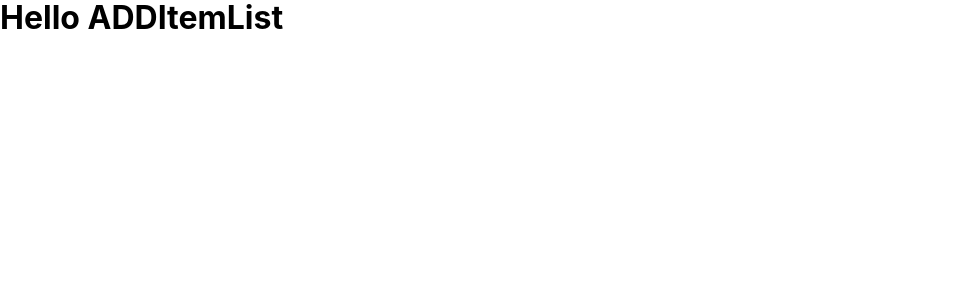
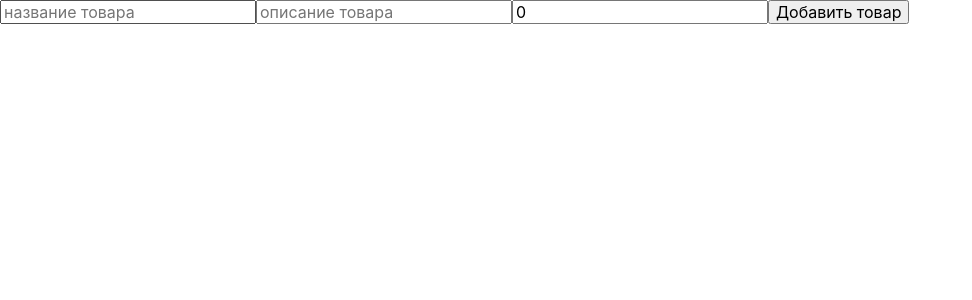
Before and after one commit to AslanovRustam/internetstore, a React (Create React App) app: page /catalog/add in a window 1280 px wide. Shown: the top 300 px of the page, without its empty margins (0-972 px from the left). Built offline with nearby package versions, Linux system fonts and the light colour scheme.

Commit message:
adds an add page and upd reducers logic

```diff
--- a/package.json
+++ b/package.json
@@ -12,6 +12,7 @@
     "react-redux": "^7.2.4",
     "react-router-dom": "^5.2.0",
     "react-scripts": "4.0.3",
+    "shortid": "^2.2.16",
     "web-vitals": "^1.1.2"
   },
   "scripts": {
--- a/src/components/additem/additem.js
+++ b/src/components/additem/additem.js
@@ -1,14 +1,83 @@
-import Items from "../../db.json";
+import { useState } from "react";
+import { useSelector, useDispatch } from "react-redux";
+import shortid from "shortid";
+import actions from "../../redux/actions";
 
 export default function AddItem() {
+  const [itemName, setItemName] = useState("");
+  const [itemDescription, setItemDescription] = useState("");
+  const [itemPrice, setItemPrice] = useState(0);
+
+  const dispatch = useDispatch();
+
+  const addItem = (item) => {
+    dispatch(actions.addItemSuccess(item));
+
+    // setFilteredItems([]);
+    // console.log("после очистки", items);
+  };
+
+  const handleItemNameChange = (e) => {
+    setItemName(e.currentTarget.value);
+  };
+  const handleItemDescriptionChange = (e) => {
+    setItemDescription(e.currentTarget.value);
+  };
+  const handlesetItemPriceChange = (e) => {
+    setItemPrice(e.currentTarget.value);
+  };
+
+  const handleSubmit = (e) => {
+    e.preventDefault();
+    console.log(
+      `itemName: ${itemName},`,
+      `itemDescription: ${itemDescription},`,
+      `itemPrice: ${itemPrice},`
+    );
+    resetForm();
+  };
+
+  const resetForm = () => {
+    setItemName("");
+    setItemDescription("");
+    setItemPrice("");
+  };
   return (
-    // <Link to="/catalog">
-    <div>
-      <h1>Hello ADDItemList</h1>
-      <ul>
-        <li></li>
-      </ul>
-    </div>
-    // </Link>
+    <form onSubmit={handleSubmit}>
+      <label>
+        <input
+          placeholder="название товара"
+          value={itemName}
+          onChange={handleItemNameChange}
+        ></input>
+      </label>
+      <label>
+        <input
+          placeholder="описание товара"
+          value={itemDescription}
+          onChange={handleItemDescriptionChange}
+        ></input>
+      </label>
+      <label>
+        <input
+          placeholder="цена"
+          value={itemPrice}
+          onChange={handlesetItemPriceChange}
+        ></input>
+      </label>
+      <button
+        type="submit"
+        onClick={() =>
+          addItem({
+            id: shortid.generate(),
+            name: itemName,
+            description: itemDescription,
+            price: Number(itemPrice),
+          })
+        }
+      >
+        Добавить товар
+      </button>
+    </form>
   );
 }
--- a/src/components/item/item.js
+++ b/src/components/item/item.js
@@ -1,5 +1,6 @@
 import defaultImg from "../../images/default.png";
 import s from "./item.module.css";
+
 export default function Item({ name, url, price, quantity, description }) {
   return (
     <div className={s.itemContainer}>
--- a/src/components/itemlist/itemlist.js
+++ b/src/components/itemlist/itemlist.js
@@ -1,21 +1,16 @@
 import { useSelector, useDispatch } from "react-redux";
-import { useState, useEffect } from "react";
-import { getAllItems } from "../../redux/selectors";
-// import * as operations from "../../redux/";
+// import { useState, useEffect } from "react";
+import { getFilteredItems } from "../../redux/selectors";
 import s from "./itemlist.module.css";
 import Item from "../item/item";
-// import Items from "../../db.json";
+import actions from "../../redux/actions";
 
 export default function ItemsList() {
-  let items = useSelector(getAllItems);
-  const [filteredItems, setFilteredItems] = useState(items);
+  let items = useSelector(getFilteredItems);
+  //   const [filteredItems, setFilteredItems] = useState(items);
+  //   ////////////////////
   const dispatch = useDispatch();
 
-  //   useEffect(() => {
-  //     dispatch(items);
-  //   }, [items]);
-
-  //   let items = Items;
   const quantityOfAllItems = (items) => {
     let totalQuantity = 0;
     for (let i = 0; i < items.length; i++) {
@@ -35,21 +30,19 @@ export default function ItemsList() {
     for (let i = 0; i < items.length; i++) {
       price = price + items[i].price;
     }
-    return (price / items.length).toFixed(3);
+    return price > 0 ? (price / items.length).toFixed(3) : 0;
   };
   const deleteAllItems = () => {
-    // console.log("до очистки", items);
+    dispatch(actions.deleteAllItemSuccess());
 
-    setFilteredItems([]);
+    // setFilteredItems([]);
     // console.log("после очистки", items);
   };
 
   const deleteItem = (id) => {
-    const newItems = filteredItems.filter((item) => item.id !== id);
-    setFilteredItems(newItems);
-    // console.log("удалаю єлемент", id);
-    // console.log("items", items);
-    // return ();
+    // const newItems = filteredItems.filter((item) => item.id !== id);
+    // setFilteredItems(newItems);
+    dispatch(actions.deleteItemSuccess(id));
   };
 
   return (
@@ -74,13 +67,17 @@ export default function ItemsList() {
           </li>
         </ul>
         <button type="button" onClick={() => deleteAllItems()}>
+          {/* <button
+          type="button"
+          onClick={() => dispatch(actions.deleteAllItemSuccess())}
+        > */}
           Удалить все товары
         </button>
       </div>
       <ul className={s.itemsContainer}>
         {/* {filteredItems.map((item) => ( */}
-        {filteredItems.length > 0 ? (
-          filteredItems.map((item) => (
+        {items.length > 0 ? (
+          items.map((item) => (
             <li key={item.id} className={s.cardContainer}>
               {/* <Link to={`/laptop/${item.name}`}> */}
               <Item
@@ -95,6 +92,7 @@ export default function ItemsList() {
                 className={s.deleteButton}
                 type="button"
                 onClick={() => deleteItem(item.id)}
+                // onClick={() => dispatch(actions.deleteItemSuccess(item.id))}
               >
                 Удалить
               </button>
--- a/src/redux/actions.js
+++ b/src/redux/actions.js
@@ -1,5 +1,32 @@
 import { createAction } from "@reduxjs/toolkit";
 
-const filterItem = createAction("filter");
+const getItemsRequest = createAction("getItemsRequest");
+const getItemsSuccess = createAction("getItemsSuccess");
+const getItemsError = createAction("getItemsError");
 
-export default { filterItem };
+const addItemRequest = createAction("addItemRequest");
+const addItemSuccess = createAction("addItemSuccess");
+const addItemError = createAction("addItemError");
+
+const deleteItemRequest = createAction("deleteItemRequest");
+const deleteItemSuccess = createAction("deleteItemSuccess");
+const deleteItemError = createAction("deleteItemError");
+
+const deleteAllItemRequest = createAction("deleteAllItemRequest");
+const deleteAllItemSuccess = createAction("deleteAllItemSuccess");
+const deleteAllItemError = createAction("deleteAllItemError");
+
+export default {
+  addItemRequest,
+  addItemSuccess,
+  addItemError,
+  deleteItemRequest,
+  deleteItemSuccess,
+  deleteItemError,
+  getItemsRequest,
+  getItemsSuccess,
+  getItemsError,
+  deleteAllItemRequest,
+  deleteAllItemSuccess,
+  deleteAllItemError,
+};
--- a/src/redux/selectors.js
+++ b/src/redux/selectors.js
@@ -1,3 +1,6 @@
-export const getAllItems = (state) => {
+export const getItems = (state) => {
   return state.items;
 };
+export const getFilteredItems = (state) => {
+  return state.filteredItems;
+};
--- a/src/redux/store.js
+++ b/src/redux/store.js
@@ -7,9 +7,30 @@ import { createReducer } from "@reduxjs/toolkit";
 const itemsReducer = (state = db, action) => {
   return state;
 };
+// const filteredReducer = (state = db, action) => {
+//   return state;
+// };
+const filteredReducer = createReducer(db, {
+  [actions.getItemsSuccess]: (state, action) => {
+    return state;
+  },
+  [actions.addItemSuccess]: (state, action) => {
+    return [action.payload, ...state];
+  },
+  [actions.deleteItemSuccess]: (state, action) => {
+    return state.filter((item) => item.id !== action.payload);
+  },
+  [actions.deleteAllItemSuccess]: (state, action) => {
+    return [];
+  },
+  [actions.addItemSuccess]: (state, action) => {
+    return [action.payload, ...state];
+  },
+});
 
 const rootReducer = combineReducers({
   items: itemsReducer,
+  filteredItems: filteredReducer,
 });
 
 const store = configureStore({
```
Also changed, not shown: 1 other file (tests, documents, lock files or other folders).
